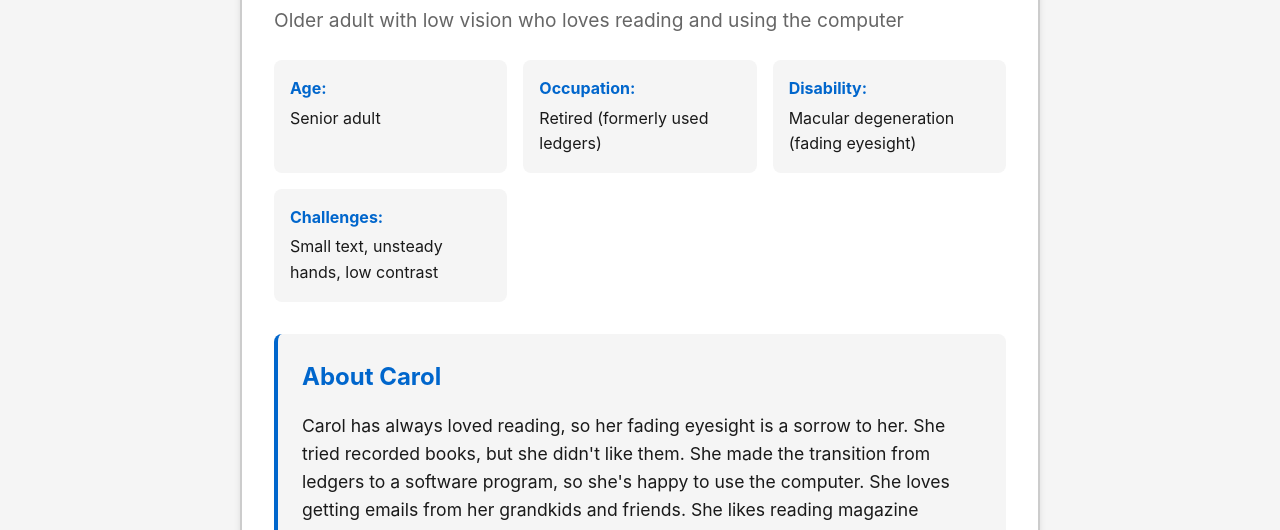
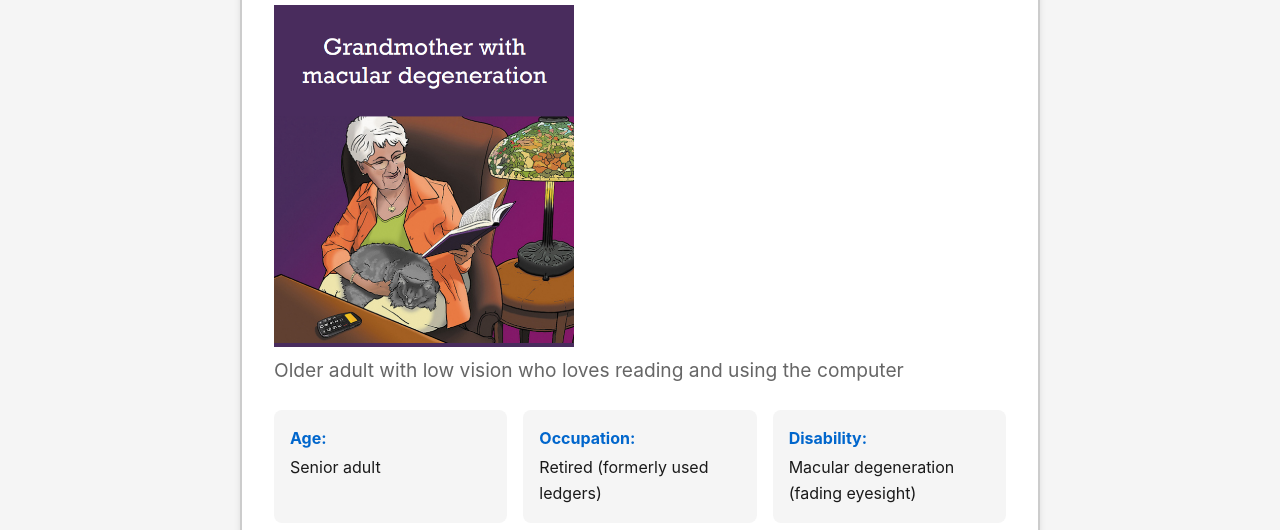
Before and after one commit to UrdaxAgirregomezkorta/accesible-persona-card, a plain HTML site: page index.html in a window 1280 px wide. Shown: the part 225-755 px from the top of the page. Drawn offline with Linux system fonts and the light colour scheme.

```diff
--- a/index.html
+++ b/index.html
@@ -209,6 +209,7 @@
     <div class="container" role="main" id="main-content">
         <header>
             <h1 id="name">Carol - Grandmother with Macular Degeneration</h1>
+            <img src="carol-photo.png" alt="Carol, an elderly woman with a gentle smile, wearing glasses." width="300" height="auto">
             <p class="subtitle" id="subtitle">Older adult with low vision who loves reading and using the computer</p>
         </header>
 
```
Also changed, not shown: carol-photo.png (added).
